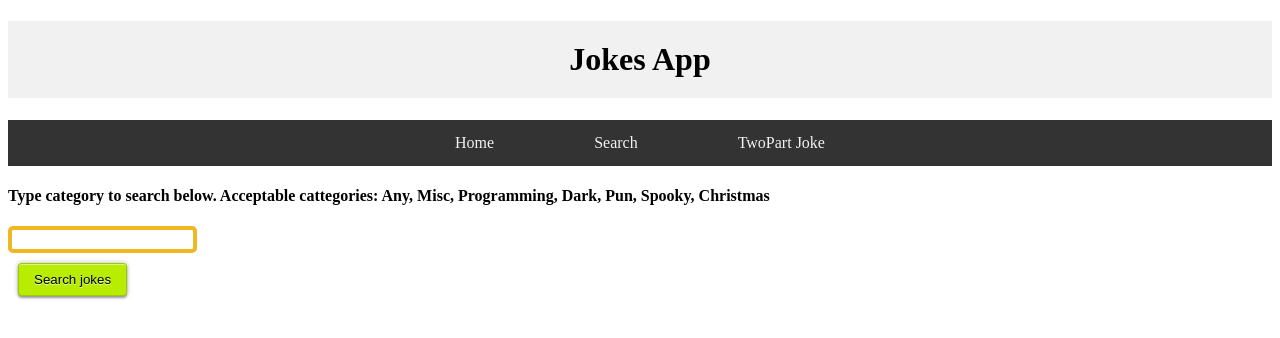
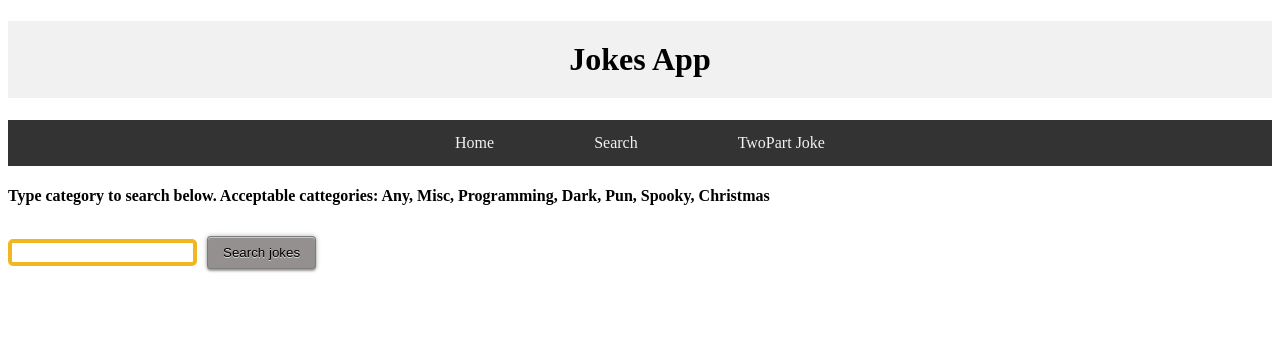
Before and after one commit to PolskiSlimak/Jokes, an Angular app: page /search in a window 1280 px wide. Shown: the top 338 px of the page. Built offline with nearby package versions, Linux system fonts and the light colour scheme.

Commit message:
Poprawki w wygladzie

```diff
--- a/src/app/search-for-jokes/search-for-jokes.component.css
+++ b/src/app/search-for-jokes/search-for-jokes.component.css
@@ -1,8 +1,12 @@
 .container {
     left: 50%;
 }
+.grid {
+    display: grid;
+    grid-template-rows: repeat(2, 1f);
+    gap: 5px;
+}
 .simple-input {
-    display: block;
     padding: 2px;
     border: 4px solid #F1B720;
     border-radius: 5px;
@@ -22,7 +26,7 @@ border-color: #EBD292;
 display: inline-block;
 margin: 10px;
 padding: 8px 15px;
-background: #B8ED01;
+background: #949090;
 border: 1px solid rgba(0,0,0,0.15);
 border-radius: 4px;
 transition: all 0.3s ease-out;
@@ -34,4 +38,4 @@ text-decoration: none;
 text-shadow: 0 1px rgba(255,255,255,0.7);
 outline:none;
 }
-.modern:hover  { background: #C7FE0A; }
+.modern:hover  { background: #e2e2e2; }
--- a/src/app/search-for-jokes/search-for-jokes.component.html
+++ b/src/app/search-for-jokes/search-for-jokes.component.html
@@ -4,7 +4,9 @@
     </h4>
     <input type="text" class = "simple-input" (keyup.enter)="onSearchFromSpecificCategory()" [(ngModel)]="category">
     <button class = "modern" (click)="onSearchFromSpecificCategory()">Search jokes</button>
-    <li *ngFor="let item of jokes">
-        {{item.joke}}
-    </li>
+    <div class = "grid">
+        <li *ngFor="let item of jokes">
+            {{item.joke}}
+        </li>
+    </div>
 </div>
```
